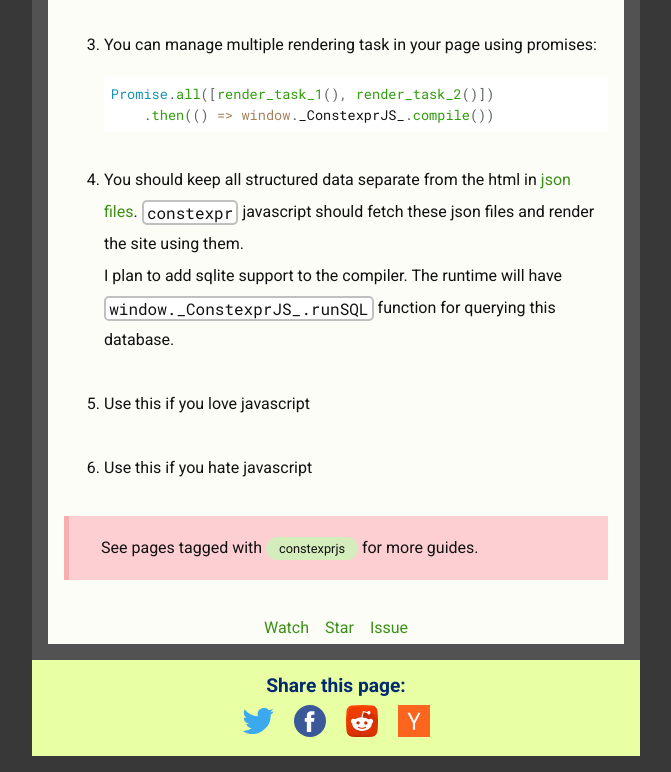
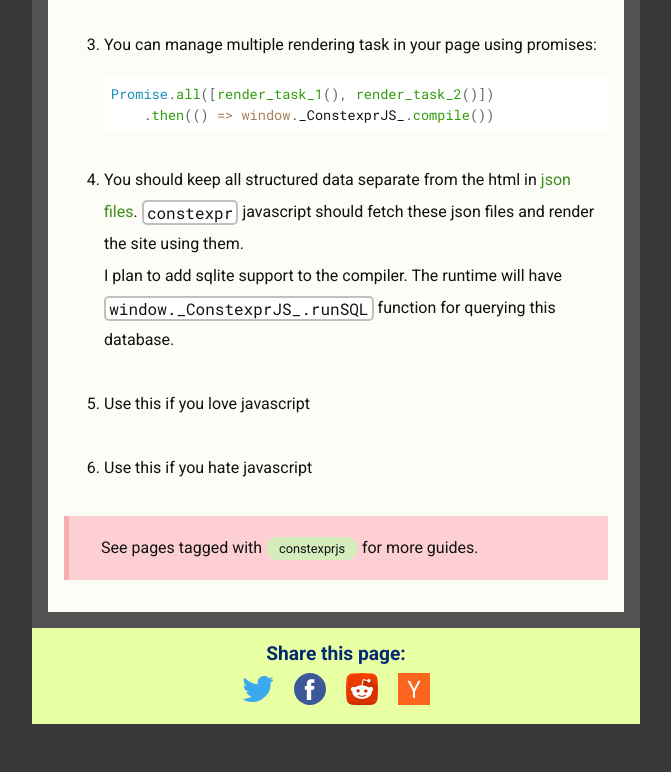
Before and after one commit to amokfa/amokfa.github.io.src, a plain HTML site: page posts/constexprjs.html in a window 1280 px wide. Shown: the part 5567-6339 px from the top of the page, without its empty margins (304-975 px from the left). After the commit the page ends 6307 px from the top, so only its background shows below. Drawn offline with Linux system fonts and the light colour scheme; no server answers.

Commit message:
remove gh buttons

```diff
--- a/posts/constexprjs.html
+++ b/posts/constexprjs.html
@@ -200,13 +200,6 @@ Promise.all([render_task_1(), render_task_2()])
     <blockquote>
         See pages tagged with <a class="tag_element" href="/tags/generator.html?constexprjs">constexprjs</a> for more guides.
     </blockquote>
-    <div id="end_note">
-        <div id="gh_links">
-            <a class="github-button" href="https://github.com/amokfa/ConstexprJS/subscription" data-icon="octicon-eye" data-size="large" data-show-count="true" aria-label="Watch amokfa/ConstexprJS on GitHub">Watch</a>
-            <a class="github-button" href="https://github.com/amokfa/ConstexprJS" data-icon="octicon-star" data-size="large" data-show-count="true" aria-label="Star amokfa/ConstexprJS on GitHub">Star</a>
-            <a class="github-button" href="https://github.com/amokfa/ConstexprJS/issues" data-icon="octicon-issue-opened" data-size="large" data-show-count="true" aria-label="Issue amokfa/ConstexprJS on GitHub">Issue</a>
-        </div>
-    </div>
 </article>
 </body>
 
@@ -277,11 +270,6 @@ Promise.all([render_task_1(), render_task_2()])
   window._ConstexprJS_.addExclusion('/static/files/tips.csv')
 
   render_page()
-    .then(() => {
-        addRuntimeBootstrapHook({
-            src: 'https://buttons.github.io/buttons.js'
-        })
-    })
     .then(() => window._ConstexprJS_.compile())
 </script>
 
@@ -317,22 +305,5 @@ Promise.all([render_task_1(), render_task_2()])
     article {
         overflow: hidden;
     }
-
-    #end_note {
-        display: flex;
-        flex-direction: column;
-        align-items: center;
-        grid-gap: 1em;
-        padding: 1em 1em 0;
-
-        margin: 0 -1em -1em;
-    }
-    #gh_links {
-        display: flex;
-        justify-content: center;
-        align-items: center;
-        grid-gap: 1em;
-        flex-wrap: wrap;
-    }
 </style>
 </html>
```
